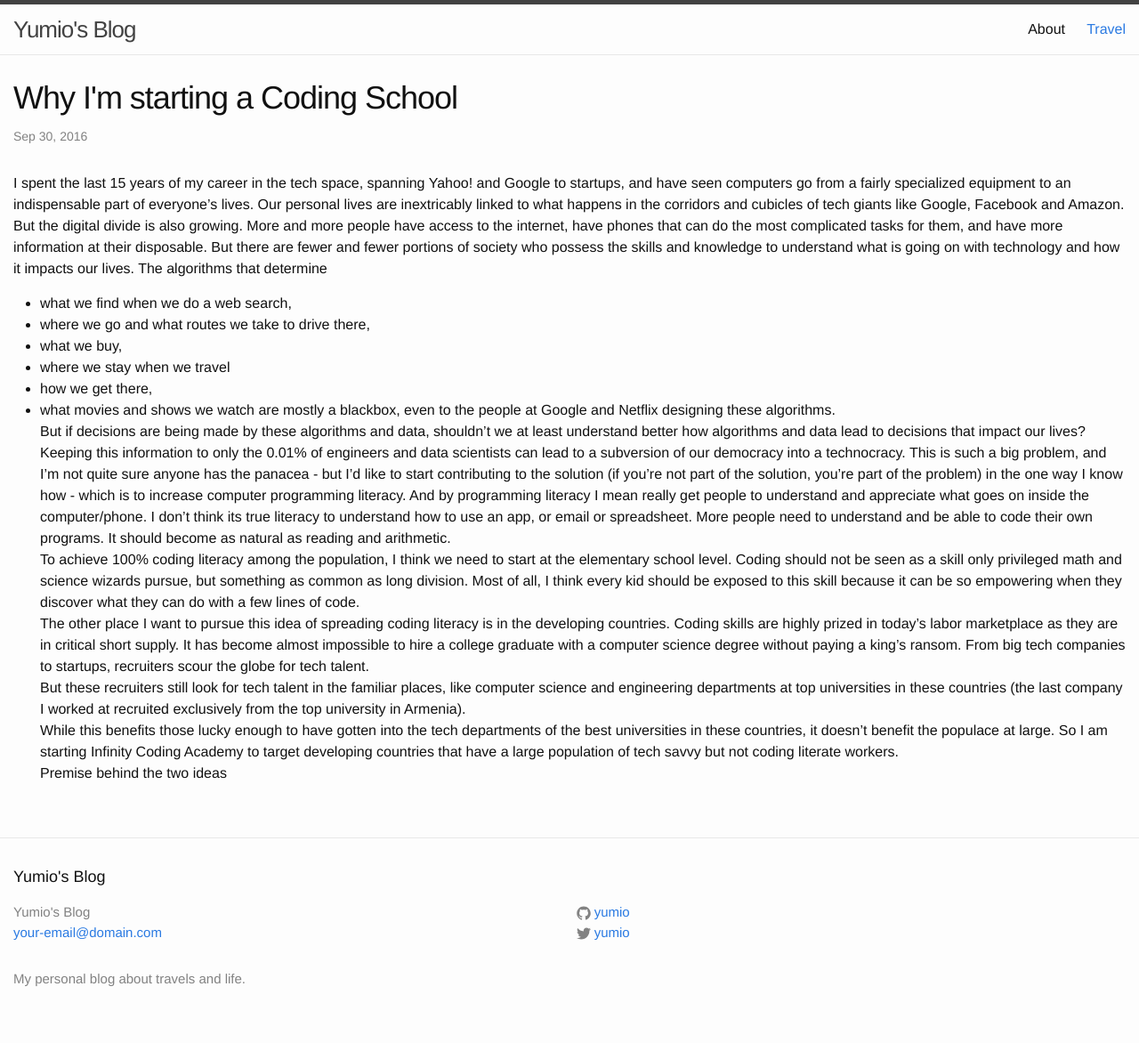
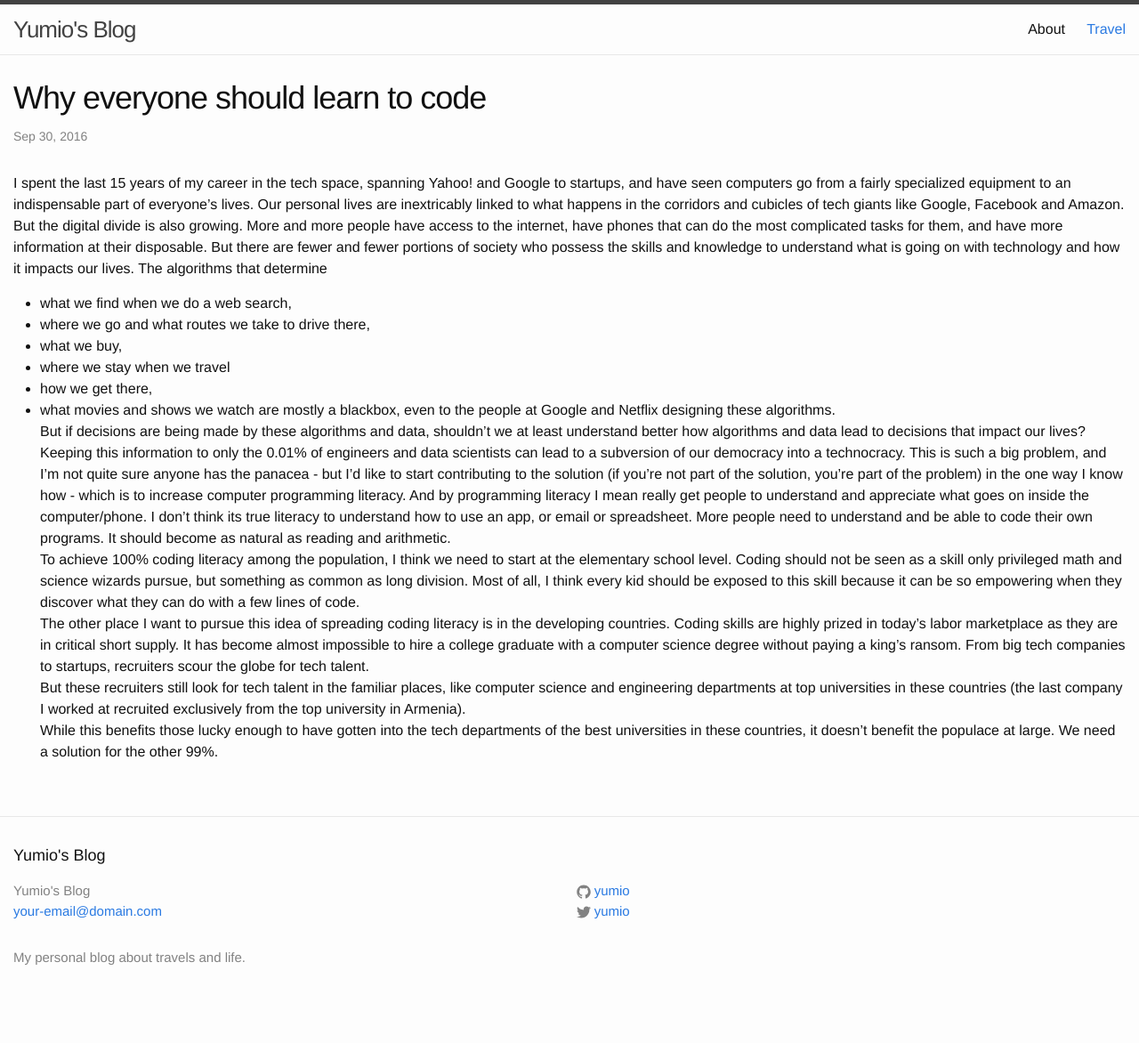
Before and after one commit to yumio/yumio.github.io, a Jekyll site: the page built from _posts/2016-09-30-Why-I-am-Starting-A-Coding-School.markdown, in a window 1280 px wide. Shown: the whole page at 89% size. Built offline with Jekyll 4.4.1, drawn with Linux system fonts in a browser that asks for light colours; after the commit the page ends 1148 px from its top, so only the background shows below that.

Commit message:
new posts

```diff
--- a/_posts/2016-09-30-Why-I-am-Starting-A-Coding-School.markdown
+++ b/_posts/2016-09-30-Why-I-am-Starting-A-Coding-School.markdown
@@ -1,6 +1,6 @@
 ---
 layout: post
-title: "Why I'm starting a Coding School"
+title: "Why everyone should learn to code"
 date: 2016-09-30 10:57:55 -0400
 categories:
 ---
@@ -20,5 +20,4 @@ This is such a big problem, and I'm not quite sure anyone has the panacea - but
 To achieve 100% coding literacy among the population, I think we need to start at the elementary school level.  Coding should not be seen as a skill only privileged math and science wizards pursue, but something as common as long division.  Most of all, I think every kid should be exposed to this skill because it can be so empowering when they discover what they can do with a few lines of code.
 The other place I want to pursue this idea of spreading coding literacy is in the developing countries.  Coding skills are highly prized in today's labor marketplace as they are in critical short supply.  It has become almost impossible to hire a college graduate with a computer science degree without paying a king's ransom.  From big tech companies to startups, recruiters scour the globe for tech talent.
 But these recruiters still look for tech talent in the familiar places, like computer science and engineering departments at top universities in these countries (the last company I worked at recruited exclusively from the top university in Armenia).
-While this benefits those lucky enough to have gotten into the tech departments of the best universities in these countries, it doesn't benefit the populace at large.  So I am starting Infinity Coding Academy to target developing countries that have a large population of tech savvy but not coding literate workers.
-Premise behind the two ideas
+While this benefits those lucky enough to have gotten into the tech departments of the best universities in these countries, it doesn't benefit the populace at large.  We need a solution for the other 99%.
```
Also changed, not shown: 1 other file.
